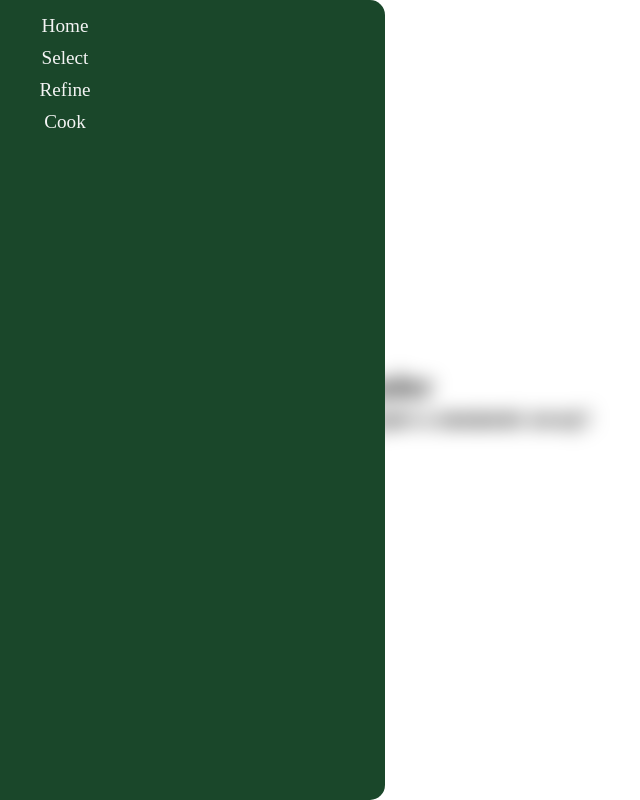
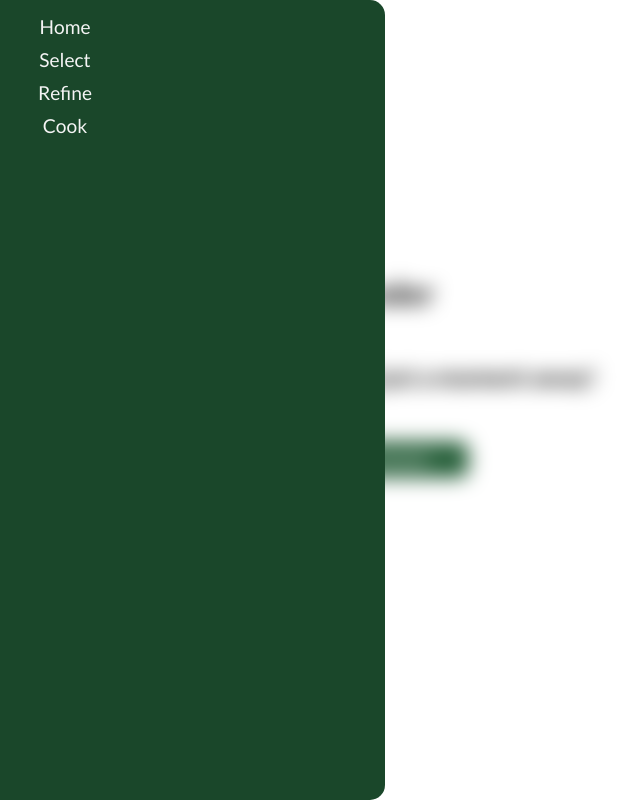
Before and after one commit to The-Ironsquad/Tender, a React (Vite) app: page / in a window 1280 px wide. Shown: the whole page, without its empty margins (255-895 px from the left). Built offline with nearby package versions, Linux system fonts and the light colour scheme.

Commit message:
first draft Home page implemented

```diff
--- a/package.json
+++ b/package.json
@@ -10,6 +10,11 @@
     "preview": "vite preview"
   },
   "dependencies": {
+    "@fortawesome/fontawesome-svg-core": "^6.4.2",
+    "@fortawesome/free-brands-svg-icons": "^6.4.2",
+    "@fortawesome/free-regular-svg-icons": "^6.4.2",
+    "@fortawesome/free-solid-svg-icons": "^6.4.2",
+    "@fortawesome/react-fontawesome": "^0.2.0",
     "framer-motion": "^10.16.4",
     "react": "^18.2.0",
     "react-dom": "^18.2.0"
--- a/src/App.css
+++ b/src/App.css
@@ -4,3 +4,9 @@
   flex-direction: column;
   text-align: center;
 }
+
+.menu-icon {
+  position: absolute;
+  left: 20px;
+  top: 20px;
+}
--- a/src/App.tsx
+++ b/src/App.tsx
@@ -1,8 +1,12 @@
 import { useState } from 'react';
 import Navbar from './components/Navbar';
+import Home from './pages/Home';
 import './App.css';
 
 import { AnimatePresence } from 'framer-motion';
+
+import { FontAwesomeIcon } from '@fortawesome/react-fontawesome';
+import { faBars } from '@fortawesome/free-solid-svg-icons/faBars';
 
 export default function App() {
   const [showNav, setShowNav] = useState(true);
@@ -12,8 +16,13 @@ export default function App() {
       <AnimatePresence>
         {showNav && <Navbar onClose={setShowNav} />}
       </AnimatePresence>
-      <h1 onClick={() => setShowNav(true)}>Tender</h1>
-      <h2>Your next recipe is just a moment away!</h2>
+      <FontAwesomeIcon
+        icon={faBars}
+        size="2x"
+        className="menu-icon"
+        onClick={() => setShowNav(true)}
+      />
+      <Home />
     </>
   );
 }
--- a/src/index.css
+++ b/src/index.css
@@ -1,3 +1,5 @@
+@import url('https://fonts.googleapis.com/css2?family=Lato:ital,wght@0,100;0,300;0,400;0,700;0,900;1,100;1,300;1,400;1,700;1,900&display=swap');
+
 :root {
   --primary-color: #1a472a;
   --secondary-color: #2a623d;
@@ -5,6 +7,7 @@
   --light-gray: #aaa;
   --dark: #000;
   --light: #f4f4f4;
+  font-family: 'Lato', sans-serif;
 }
 
 * {
--- /dev/null
+++ b/src/pages/Home.module.css
@@ -0,0 +1,15 @@
+
+
+.title {
+  margin-bottom: 50px;
+}
+
+.start-button {
+  color: var(--light);
+  background-color: var(--secondary-color);
+  font-size: 1rem;
+  margin: 50px auto;
+  padding: 10px 40px 7px;
+  border: 1px solid var(--secondary-color);
+  border-radius: 10px;
+}
--- /dev/null
+++ b/src/pages/Home.tsx
@@ -0,0 +1,13 @@
+import styles from './Home.module.css';
+
+const Home = () => {
+  return (
+    <>
+      <h1 className={styles.title}>Tender</h1>
+      <h2>Your next recipe is just a moment away!</h2>
+      <button className={styles['start-button']}>Get Started!</button>
+    </>
+  );
+};
+
+export default Home;
```
Also changed, not shown: 1 other file (tests, documents, lock files or other folders).
